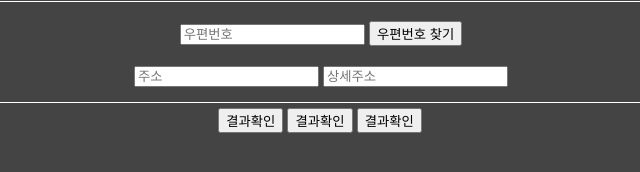
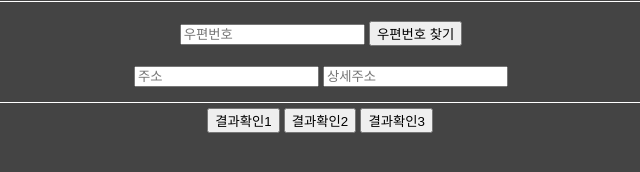
Before and after one commit to jujaehee/frist-web-site, a plain HTML site: page main.html in a window 1280 px wide. Shown: the part 104-276 px from the top of the page, 320-960 px from the left. Drawn offline with nearby package versions, Linux system fonts and the light colour scheme.

Commit message:
Add files via upload

```diff
--- a/examples.js
+++ b/examples.js
@@ -1,7 +1,7 @@
 /* Examples */
 (function($) {
   /*
-   * Example 1:
+   * Example  FIRST:
    *
    * - no animation
    * - custom gradient
@@ -16,7 +16,7 @@
   });
 
   /*
-   * Example 2:
+   * Example SECOND :
    *
    * - default gradient
    * - listening to `circle-animation-progress` event and display the animation progress: from 0 to 100%
@@ -29,7 +29,7 @@
   });
 
   /*
-   * Example 3:
+   * Example THIRD:
    *
    * - very custom gradient
    * - listening to `circle-animation-progress` event and display the dynamic change of the value: from 0 to 0.8
--- a/main.html
+++ b/main.html
@@ -26,9 +26,9 @@
 </form>
 </div>
 <div style="border:0px solid;width:100%;height:30px;margin:5px 0;">
-<input type="button" value="결과확인" onclick="location.href='sub1.html'">
-<input type="button" value="결과확인" onclick="location.href='sub2.html'">
-<input type="button" value="결과확인" onclick="location.href='sub3.html'">
+<input type="button" value="결과확인1" onclick="location.href='sub1.html'">
+<input type="button" value="결과확인2" onclick="location.href='sub2.html'">
+<input type="button" value="결과확인3" onclick="location.href='sub3.html'">
 </div>
 <div id="wrap" style="display:none;border:1px solid;width:100%;height:500px;margin:5px 0;position:relative">
 <img src="http://t1.daumcdn.net/postcode/resource/images/close.png" id="btnFoldWrap" style="cursor:pointer;position:absolute;right:0px;top:-1px;z-index:1" onclick="foldDaumPostcode()" alt="접기 버튼">
```
Also changed, not shown: index.html (+1 -1 lines).
